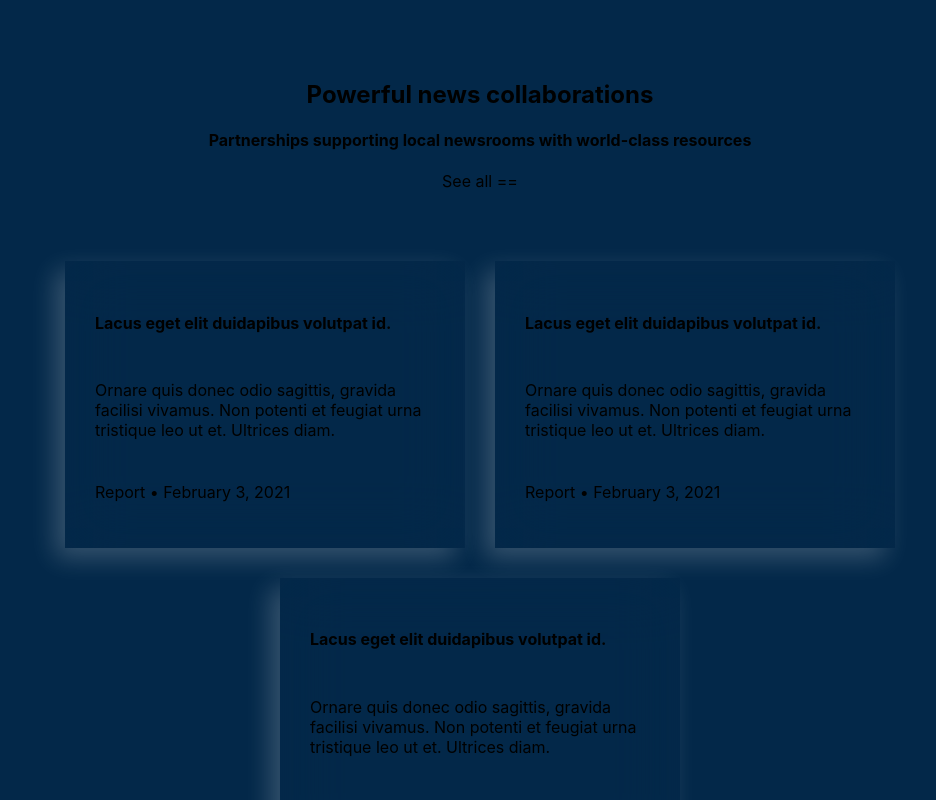
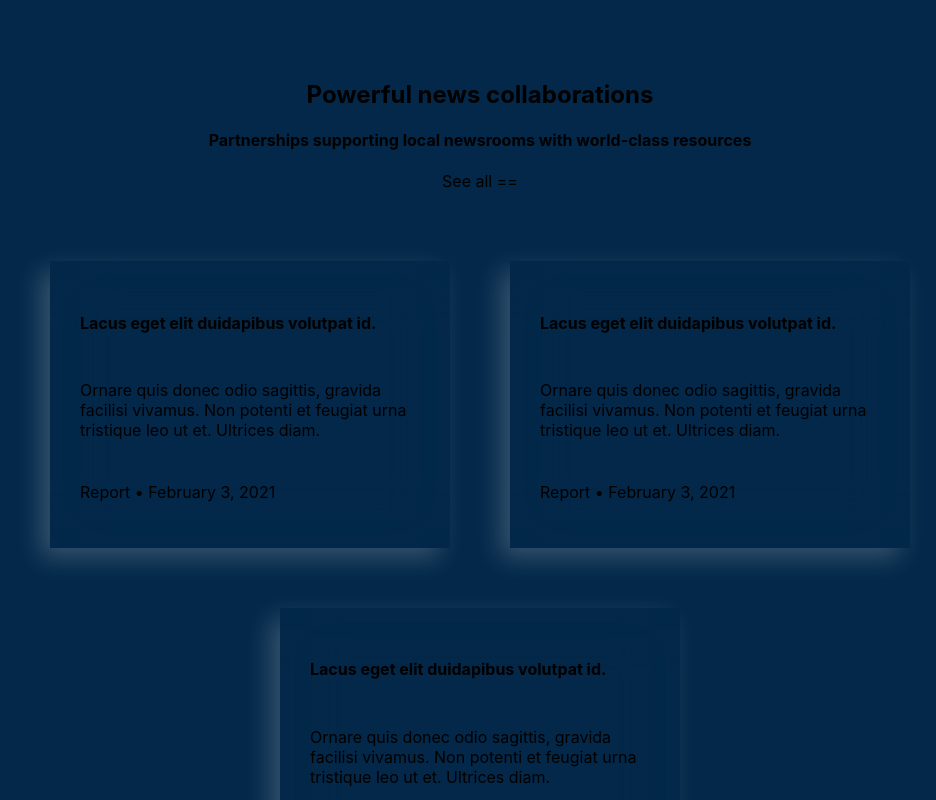
Before and after one commit to algomachine007/css-challenge, a Next.js app: page / in a window 1280 px wide. Shown: the top 800 px of the page, without its empty margins (160-1096 px from the left). Built offline with nearby package versions, Linux system fonts and the light colour scheme.

Commit message:
fixing layout padding

```diff
--- a/components/top/top.module.scss
+++ b/components/top/top.module.scss
@@ -3,7 +3,7 @@
   display: flex;
   justify-content: center;
   align-items: center;
-  padding: 10px;
+  padding: 30px;
   flex-direction: column;
 
   &__upper {
@@ -15,11 +15,11 @@
   &__lower {
     display: flex;
     flex-flow: row wrap;
-    gap: 30px;
+    gap: 60px;
     justify-content: center;
   }
 
   @media screen and (min-width: 768px) {
-    padding: 60px;
+    padding: 60px 10px;
   }
 }
```
Also changed, not shown: components/top/index.tsx (+0 -7 lines).
